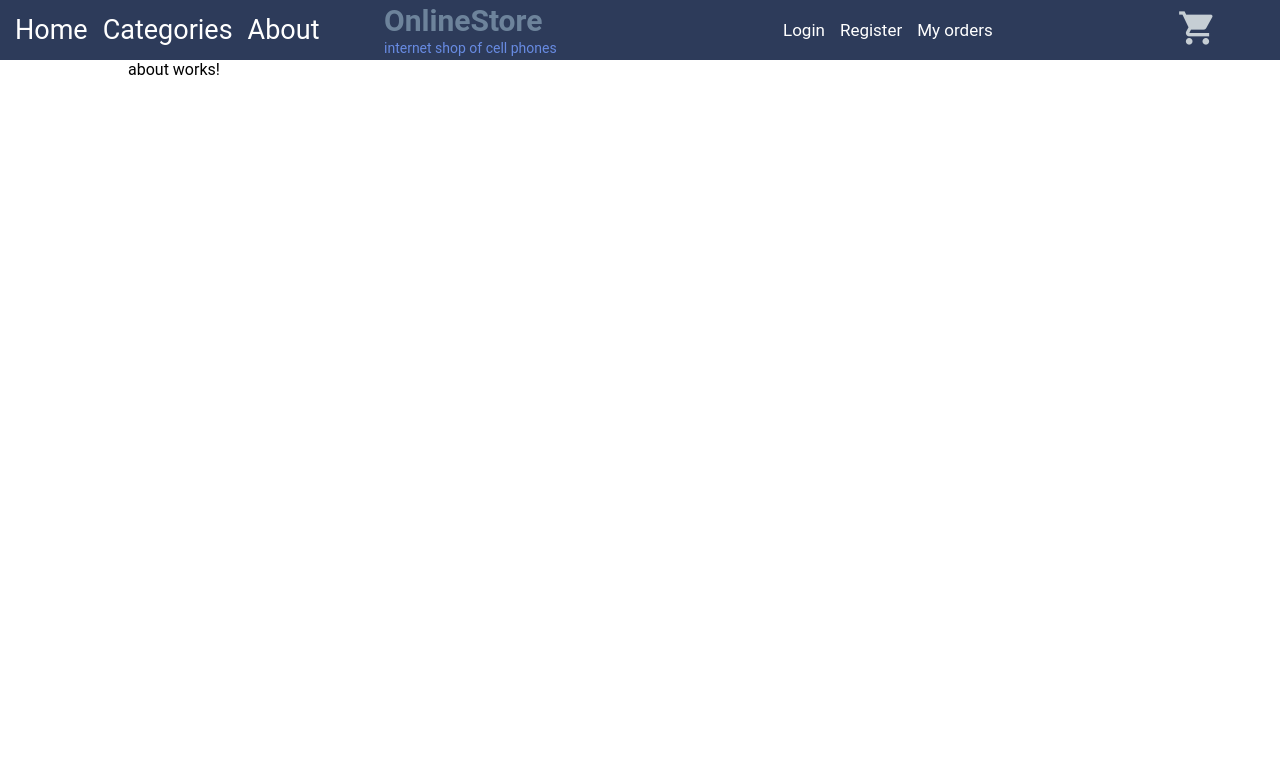
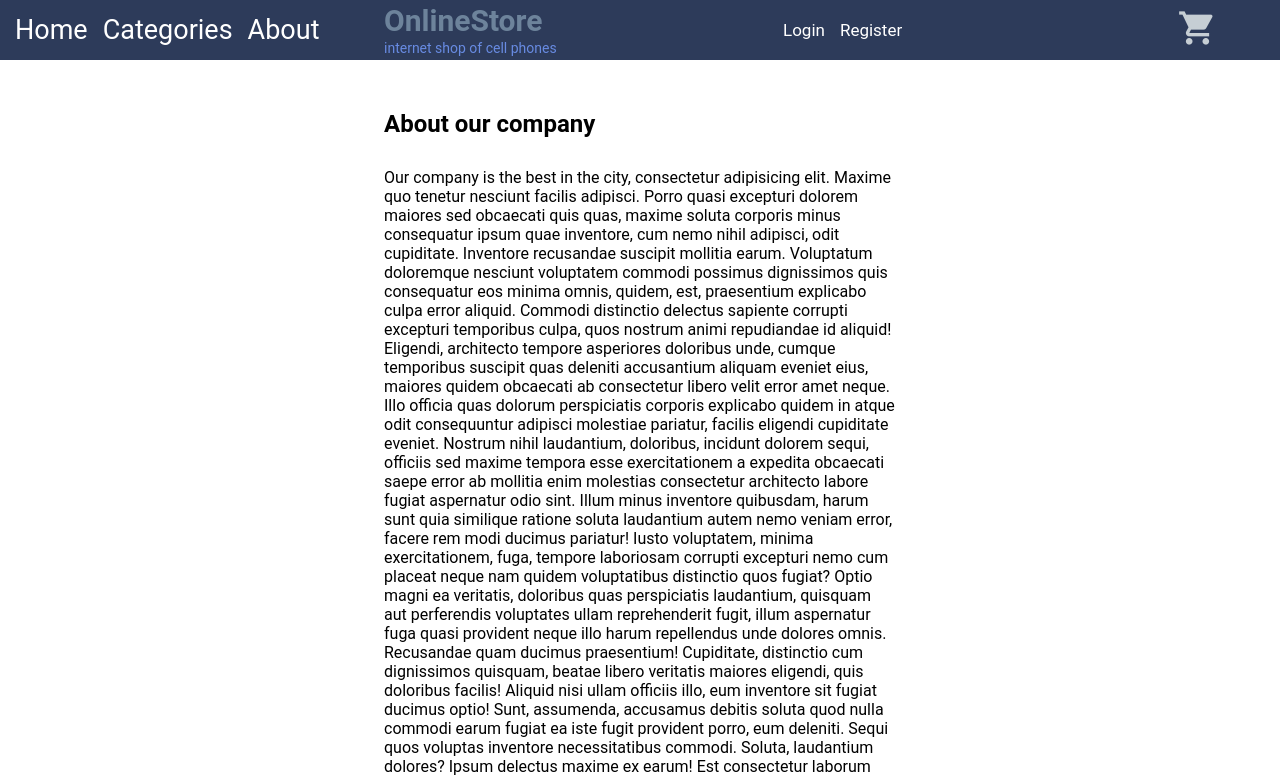
Before and after one commit to mih777/OnlineStore, an Angular app: page /about in a window 1280 px wide. Shown: the top 777 px of the page. Built offline with nearby package versions, Linux system fonts and the light colour scheme.

Commit message:
the general pages are completeed

```diff
--- a/src/app/buyer/login/login.component.html
+++ b/src/app/buyer/login/login.component.html
@@ -1,17 +1,14 @@
-<div class="content">
-    <div class="page-identify">
+<div class="content border">
+    <div class="page-identify border">
         <h2>Login page</h2>
         <p>pleace inter the credentials</p>
     </div>
-    <div class="notificate border" >
+    <div class="notificate border border" >
         <!-- <app-notify></app-notify> -->
         <!-- <h3>Notifikation Lorem15 sdfthshrh </h3> -->
     </div>
-    <div class="form">
+    <div class="form border">
         <form>
-            <div>
-                <input type="text">
-            </div>
             <div>
                 <input type="text">
             </div>
--- a/src/app/buyer/login/login.component.scss
+++ b/src/app/buyer/login/login.component.scss
@@ -32,7 +32,7 @@ $button-color: rgb(50, 83, 172);
 }
 
 input {
-  width: 100%;
+  width: 96%;
   display: block;
   //width: 70%;
   padding: 0.4rem;
--- a/src/app/buyer/register/register.component.html
+++ b/src/app/buyer/register/register.component.html
@@ -1 +1,23 @@
-<p>register works!</p>
+<div class="content border">
+    <div class="page-identify border">
+        <h2>Registration page</h2>
+        <p>pleace inter the credentials</p>
+    </div>
+    <div class="notificate border border" >
+        <!-- <app-notify></app-notify> -->
+        <!-- <h3>Notifikation Lorem15 sdfthshrh </h3> -->
+    </div>
+    <div class="form border">
+        <form>
+            <div>
+                <input type="text">
+            </div>
+            <div>
+                <input type="text">
+            </div>
+            <div>
+                <button class="btn">submit</button>
+            </div>
+        </form>
+    </div>
+</div>
--- a/src/app/buyer/register/register.component.scss
+++ b/src/app/buyer/register/register.component.scss
@@ -0,0 +1,81 @@
+$button-color: rgb(50, 83, 172);
+
+.page-identify{
+    h2{
+        color: rgb(104, 102, 0);
+    }
+    p{
+        color: #517384;
+    }
+    text-align: center;
+}
+
+.notificate{
+    display: grid;
+    align-content: center;
+    margin: 0 auto;
+    width: 100%;
+    justify-items: center;
+    height: 70px;
+}
+
+.content{
+    margin: 0 auto;
+    width: 80%;
+    margin-top: 40px;
+    padding-bottom: 40px;
+}
+
+.form{
+    margin: 0 auto;
+    width: 30%;
+}
+
+input {
+  width: 96%;
+  display: block;
+  //width: 70%;
+  padding: 0.4rem;
+  font-size: 1.2rem;
+  border: 1px solid #ccc;
+  margin-bottom: 1rem;
+  margin-top: 3%;
+  outline: none;
+}
+
+.btn {
+    width: 120px;
+    height: 40px;
+    color:  $button-color;
+    background-color: white;
+    font-size: 21px;
+    border: 1px solid  $button-color;
+    outline: none;
+    border-radius: 1px;
+    &:hover {
+        background-color: $button-color;
+        color: white;
+    }
+}
+
+@media (max-width: 1400px) {
+
+    .form{
+        margin: 0 auto;
+        width: 50%;
+    }
+}
+
+@media (max-width: 800px) {
+    .form{
+        margin: 0 auto;
+        width: 50%;
+    }
+}
+
+@media (max-width: 600px) {
+    .form{
+        margin: 0 auto;
+        width: 80%;
+    }
+}
--- a/src/app/comps/header/header.component.html
+++ b/src/app/comps/header/header.component.html
@@ -19,12 +19,11 @@
             <ul>
                 <li><a href="" routerLink="/buyer/login" routerLinkAktive="active">Login</a></li>
                 <li><a href="" routerLink="/buyer/register" routerLinkAktive="active">Register</a></li>
-                <li><a href="" routerLink="/buyer/order" routerLinkAktive="active">My orders</a></li>
                 <!-- <li><a href="" routerLink="" routerLinkAktive="active">Dashboard</a></li> -->
             </ul>
         </div>
         <div class="login-menu-items ">
-            <a href="" routerLink=""><span class="material-icons shopping_cart">shopping_cart</span></a>
+            <a href="" routerLink="/buyer/order"><span class="material-icons shopping_cart">shopping_cart</span></a>
         </div>
     </div>
 </div>
@@ -46,7 +45,6 @@
             <ul>
                 <li><a href="" routerLink="/buyer/login" routerLinkAktive="active">Login</a></li>
                 <li><a href="" routerLink="/buyer/register" routerLinkAktive="active">Register</a></li>
-                <li><a href="" routerLink="/buyer/order" routerLinkAktive="active">My orders</a></li>
                 <!-- <li><a href="" routerLink="" routerLinkAktive="active">Dashboard</a></li> -->
             </ul>
         </div>
@@ -75,7 +73,6 @@
                     <li><a href="" routerLink="/about" routerLinkAktive="active">About</a></li>
                     <li><a href="" routerLink="/buyer/login" routerLinkAktive="active">Login</a></li>
                     <li><a href="" routerLink="/buyer/register" routerLinkAktive="active">Register</a></li>
-                    <li><a href="" routerLink="/buyer/order" routerLinkAktive="active">My orders</a></li>
                     <!-- <li><a href="" routerLink="" routerLinkAktive="active">Dashboard</a></li> -->
 
                 </ul>
--- a/src/app/pages/about/about.component.html
+++ b/src/app/pages/about/about.component.html
@@ -1 +1,62 @@
-<p>about works!</p>
+<div class="main-content">
+    <div>
+        <h2>About our company</h2>
+    </div>
+    <div class="content">
+        <p>Our company is the best in the city, consectetur adipisicing elit. Maxime quo tenetur
+             nesciunt facilis adipisci. Porro quasi excepturi dolorem maiores
+             sed obcaecati quis quas, maxime soluta corporis minus
+             consequatur ipsum quae inventore, cum nemo nihil adipisci, odit
+              cupiditate. Inventore recusandae suscipit mollitia earum. Voluptatum doloremque
+              nesciunt voluptatem commodi possimus dignissimos quis consequatur eos
+               minima omnis, quidem, est, praesentium explicabo culpa error aliquid.
+                Commodi distinctio delectus sapiente corrupti excepturi temporibus culpa,
+                 quos nostrum animi repudiandae id aliquid! Eligendi, architecto tempore
+                 asperiores doloribus unde, cumque temporibus suscipit quas deleniti
+                 accusantium aliquam eveniet eius, maiores quidem obcaecati ab consectetur
+                 libero velit error amet neque. Illo officia quas dolorum perspiciatis
+                 corporis explicabo quidem in atque odit consequuntur adipisci molestiae
+                 pariatur, facilis eligendi cupiditate eveniet. Nostrum nihil laudantium,
+                 doloribus, incidunt dolorem sequi, officiis sed maxime tempora esse
+                 exercitationem a expedita obcaecati saepe error ab mollitia enim molestias
+                 consectetur architecto labore fugiat aspernatur odio sint. Illum minus inventore
+                 quibusdam, harum sunt quia similique ratione soluta laudantium autem nemo veniam error,
+                  facere rem modi ducimus pariatur! Iusto voluptatem, minima exercitationem, fuga, tempore
+                  laboriosam corrupti excepturi nemo cum placeat neque nam quidem voluptatibus
+                  distinctio quos fugiat? Optio magni ea veritatis, doloribus quas
+                   perspiciatis laudantium, quisquam aut perferendis voluptates
+                    ullam reprehenderit fugit, illum aspernatur fuga quasi provident
+                    neque illo harum repellendus unde dolores omnis. Recusandae quam
+                     ducimus praesentium! Cupiditate, distinctio cum dignissimos
+                     quisquam, beatae libero veritatis maiores eligendi, quis doloribus
+                     facilis! Aliquid nisi ullam officiis illo, eum inventore sit fugiat
+                      ducimus optio! Sunt, assumenda, accusamus debitis soluta
+                       quod nulla commodi earum fugiat ea iste fugit provident
+                porro, eum deleniti. Sequi quos voluptas inventore necessitatibus commodi.
+                 Soluta, laudantium dolores? Ipsum delectus maxime ex earum! Est consectetur
+                 laborum error ut, sed magnam ea dolorem! Debitis voluptatum dolore provident
+                  minima itaque, eaque ex quos, fuga error ullam veniam temporibus aliquid
+                  eveniet nemo quod officiis iste ea assumenda enim illo fugiat. Temporibus a
+                  libero magni numquam minima assumenda, sint, repellendus eos voluptatibus,
+                   quisquam reiciendis minus? Eos optio aspernatur cum aperiam praesentium
+                   voluptate, porro nostrum consequatur corporis quae impedit earum non fuga,
+                    alias vitae blanditiis? Quia corporis dignissimos corrupti? Consequatur
+                    possimus commodi saepe cupiditate vel! Harum numquam, fugit adipisci pariatur
+                    corporis dolor assumenda asperiores iste ex, laudantium iusto? In a maxime
+                    officia nemo ad eligendi, dolorum iste quibusdam debitis illum fugiat laboriosam
+                    dolore? A autem nemo accusantium minima. Aut maxime officiis accusamus, commodi
+                    illum voluptatum ullam non recusandae ipsum quae animi molestias autem
+                     facere minima cupiditate esse. Ad voluptatum laborum, natus numquam iure
+                     quas sunt, vel corrupti consequuntur dolor nam saepe veritatis iste odio
+                     magni, debitis cumque. Nesciunt, porro distinctio iure dolorum consectetur
+                      facere maiores numquam et magni, nulla velit exercitationem voluptatum nam
+                      pariatur! Dignissimos consequuntur necessitatibus et, ut, quasi omnis
+                       accusamus adipisci eius numquam, accusantium facilis! Tempore, ratione
+                       fuga rem ut obcaecati numquam repellat, consectetur, eum voluptatem
+                       velit quis aperiam recusandae perferendis aliquam illo laborum.
+                       Labore temporibus voluptates non odio, expedita exercitationem
+                       neque sequi corrupti nesciunt perspiciatis perferendis aliquam
+                       repudiandae maiores, debitis eos accusantium quaerat, sapiente
+                       animi quo dignissimos soluta. Ipsum nobis maxime ea!</p>
+    </div>
+</div>
--- a/src/app/pages/about/about.component.scss
+++ b/src/app/pages/about/about.component.scss
@@ -0,0 +1,9 @@
+.main-content{
+    padding-top: 50px;
+    width: 50%;
+    margin: 0 auto;
+}
+
+.content{
+    margin-top: 30px;
+}
```
